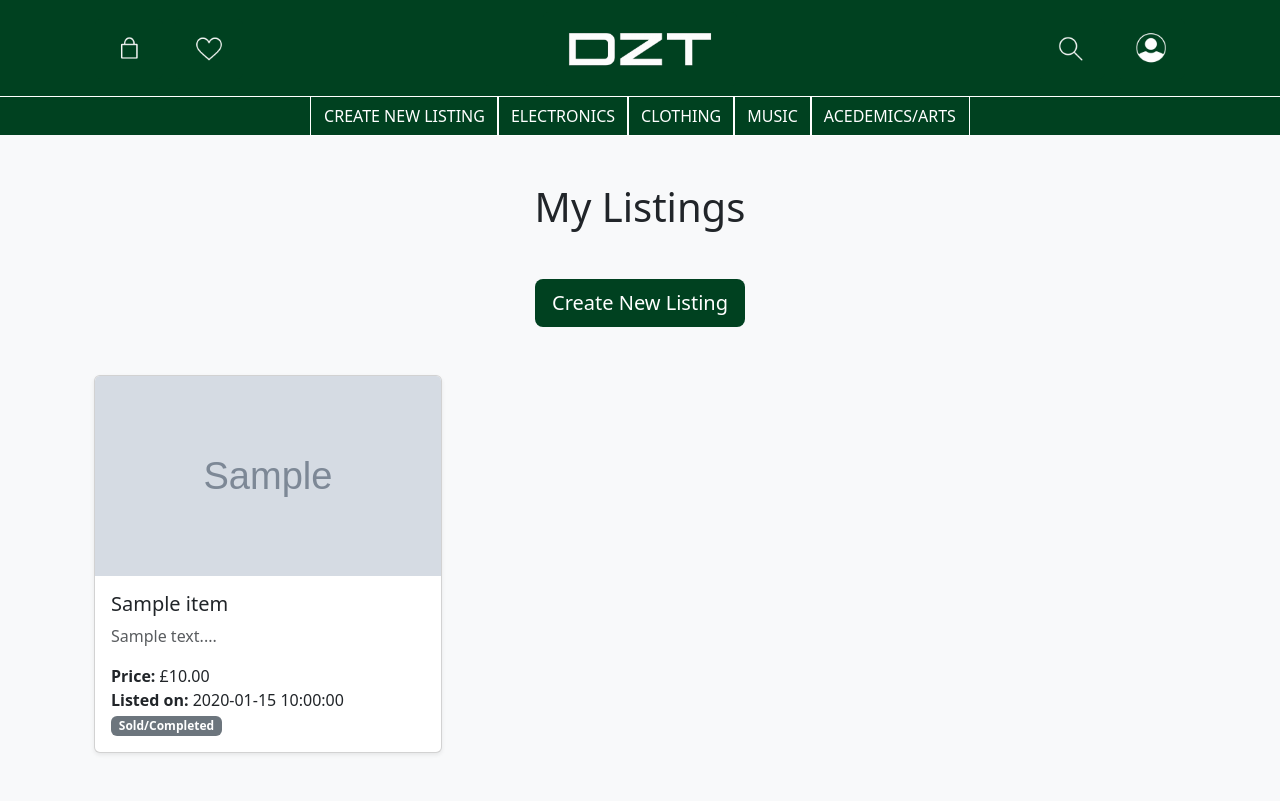
After one commit to Antuuan/coursework_2025, a PHP site: page /my_listings.php in a window 1280 px wide. The commit adds this page. Run offline with PHP 8.4, Linux system fonts and the light colour scheme; the visitor is signed in with stand-in values (Sample User, id 1); tables that the repository leaves empty or names only in its code hold one stand-in row (values such as "Sample post"); grey boxes marked "Sample" are stand-in pictures.

Commit message:
updated checkout page, install page, navbar, added listing page

```diff
--- a/install.php
+++ b/install.php
@@ -87,7 +87,7 @@ price FLOAT(10) NOT NULL,
 item_name VARCHAR(100) NOT NULL,
 item_description TEXT,
 start_date VARCHAR(10) NOT NULL,
-end_date VARCHAR(8));
+end_date VARCHAR(10));
 ");
 
 //executes the SQL statement
--- /dev/null
+++ b/my_listings.php
@@ -0,0 +1,99 @@
+<?php
+include_once("connection.php");
+include("navbar.php");
+
+// Must be logged in
+if (!isset($_SESSION['user_id']) || !is_numeric($_SESSION['user_id'])) {
+    header("Location: login.php?error=login_required");
+    exit;
+}
+
+$user_id = (int)$_SESSION['user_id'];
+
+$stmt = $conn->prepare("
+    SELECT
+        tbl_items.item_id,
+        tbl_items.item_name,
+        tbl_items.price,
+        tbl_items.item_description,
+        tbl_items.status,
+        tbl_items.start_date,
+        GROUP_CONCAT(tbl_pics.image_name) AS imageurls
+    FROM tbl_items
+    LEFT JOIN tbl_items_n_pics
+    ON tbl_items_n_pics.item_id = tbl_items.item_id
+    LEFT JOIN tbl_pics
+    ON tbl_pics.pic_id = tbl_items_n_pics.pic_id
+    WHERE tbl_items.seller_id = :seller_id
+    GROUP BY tbl_items.item_id
+    ORDER BY
+        CASE WHEN tbl_items.status = 1 THEN 0 ELSE 1 END,
+        tbl_items.start_date DESC
+");
+$stmt->bindParam(":seller_id", $user_id);
+$stmt->execute();
+$listings = $stmt->fetchAll(PDO::FETCH_ASSOC);
+// print_r($listings);
+?>
+
+<!DOCTYPE html>
+<html lang="en">
+<head>
+    <meta charset="UTF-8">
+    <meta name="viewport" content="width=device-width, initial-scale=1">
+    <title>My Listings</title>
+</head>
+<body class="bg-light">
+
+<div class="container my-5">
+    <h1 class="mb-5 text-center">My Listings</h1>
+
+    <div class="text-center mb-4">
+        <a href="products.php" class="btn btn-primary btn-lg">Create New Listing</a>
+    </div>
+
+    <?php if (empty($listings)): ?>
+        <div class="alert alert-info text-center py-5">
+            <h4>You have no listings yet</h4>
+            <p>Create your first listing to start selling!</p>
+            <a href="products.php" class="btn btn-primary mt-3">Create Listing</a>
+        </div>
+    <?php else: ?>
+        <div class="row row-cols-1 row-cols-md-2 row-cols-lg-3 g-4">
+            <?php foreach ($listings as $listing):
+                $images = $listing['imageurls'] ? explode(',', $listing['imageurls']) : [];
+                $first_image = !empty($images) ? trim($images[0]) : 'placeholder.jpg';
+                $status_text = ($listing['status'] == 1) ? 'Active' : 'Sold/Completed';
+                $status_class = ($listing['status'] == 1) ? 'bg-success' : 'bg-secondary';
+            ?>
+                <div class="col">
+                    <div class="card h-100 shadow-sm">
+                        <img src="uploads/<?= htmlspecialchars($first_image) ?>"
+                             class="card-img-top"
+                             alt="<?= htmlspecialchars($listing['item_name']) ?>"
+                             style="height: 200px; object-fit: cover;">
+                        <div class="card-body">
+                            <h5 class="card-title"><?= htmlspecialchars($listing['item_name']) ?></h5>
+                            <p class="card-text text-muted">
+                                <?= htmlspecialchars(substr($listing['item_description'], 0, 100)) ?>...
+                            </p>
+                            <p class="card-text">
+                                <strong>Price:</strong> £<?= number_format($listing['price'], 2) ?><br>
+                                <strong>Listed on:</strong> <?= $listing['start_date'] ?><br>
+                                <span class="badge <?= $status_class ?>"><?= $status_text ?></span>
+                            </p>
+                            <?php if ($listing['status'] == 1): ?>  <!-- Active: show Edit -->
+                                <a href="edit_listing.php?id=<?= $listing['item_id'] ?>" class="btn btn-primary w-100">
+                                    Edit Listing
+                                </a>
+                            <?php endif; ?>
+                        </div>
+                    </div>
+                </div>
+            <?php endforeach; ?>
+        </div>
+    <?php endif; ?>
+</div>
+
+</body>
+</html>
--- a/navbar.php
+++ b/navbar.php
@@ -79,6 +79,7 @@
                     <!-- using text-center to make the buttons centered once the menu opens -->
                     <div class="collapse navbar-collapse text-center" id="navbar_nav">
                         <ul class="navbar-nav mx-auto nav_colour">
+                            <li class="nav-item outline_desktop padding_desktop"><a href="products.php" class="btn text-white">CREATE NEW LISTING</a></li>
                             <li class="nav-item outline_desktop padding_desktop"><a href=".php" class="btn text-white">ELECTRONICS</a></li>
                             <li class="nav-item outline_desktop padding_desktop"><a href=".php" class="btn text-white">CLOTHING</a></li>
                             <li class="nav-item outline_desktop padding_desktop"><a href=".php" class="btn text-white">MUSIC</a></li>
@@ -104,7 +105,7 @@
 <div class="collapse navbar-collapse text-center nav_colour other_buttons" id="navbar_nav">
     <!-- list-unstyled is part of bootstrap 5 that removes the bullet points from <ul> -->
     <ul class="list-unstyled">
-        <li class="nav-item outline_desktop padding_desktop"><a href=".php" class="btn text-white">BUTTON1</a></li>
+        <li class="nav-item outline_desktop padding_desktop"><a href=".php" class="btn text-white">CREATE NEW LISTING</a></li>
         <li class="nav-item outline_desktop padding_desktop"><a href=".php" class="btn text-white">BUTTON2</a></li>
         <li class="nav-item outline_desktop padding_desktop"><a href=".php" class="btn text-white">BUTTON3</a></li>
         <li class="nav-item outline_desktop padding_desktop"><a href=".php" class="btn text-white">BUTTON4</a></li>
```
Also changed, not shown: checkout.php (+16 -0 lines), uploads/forza6.jpg (added), uploads/mclarenf1.webp (added).
